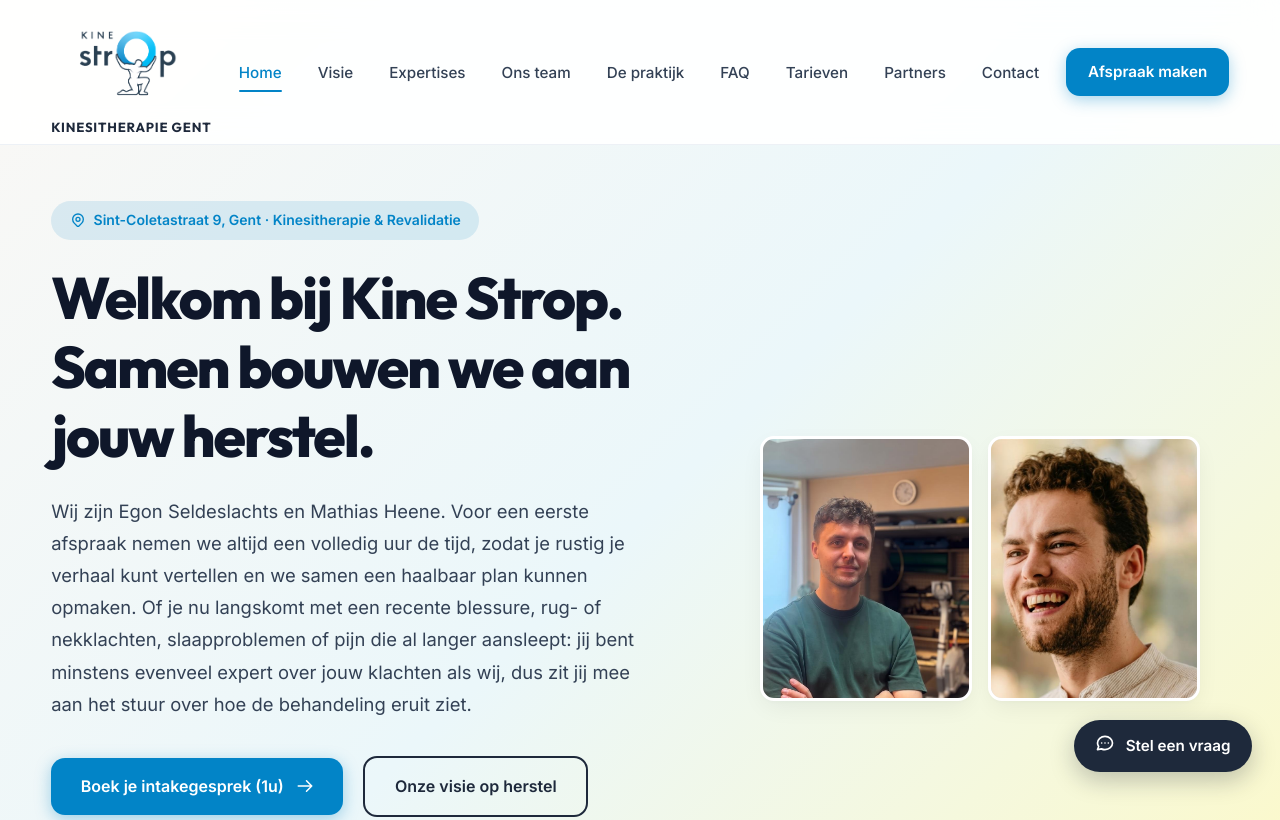
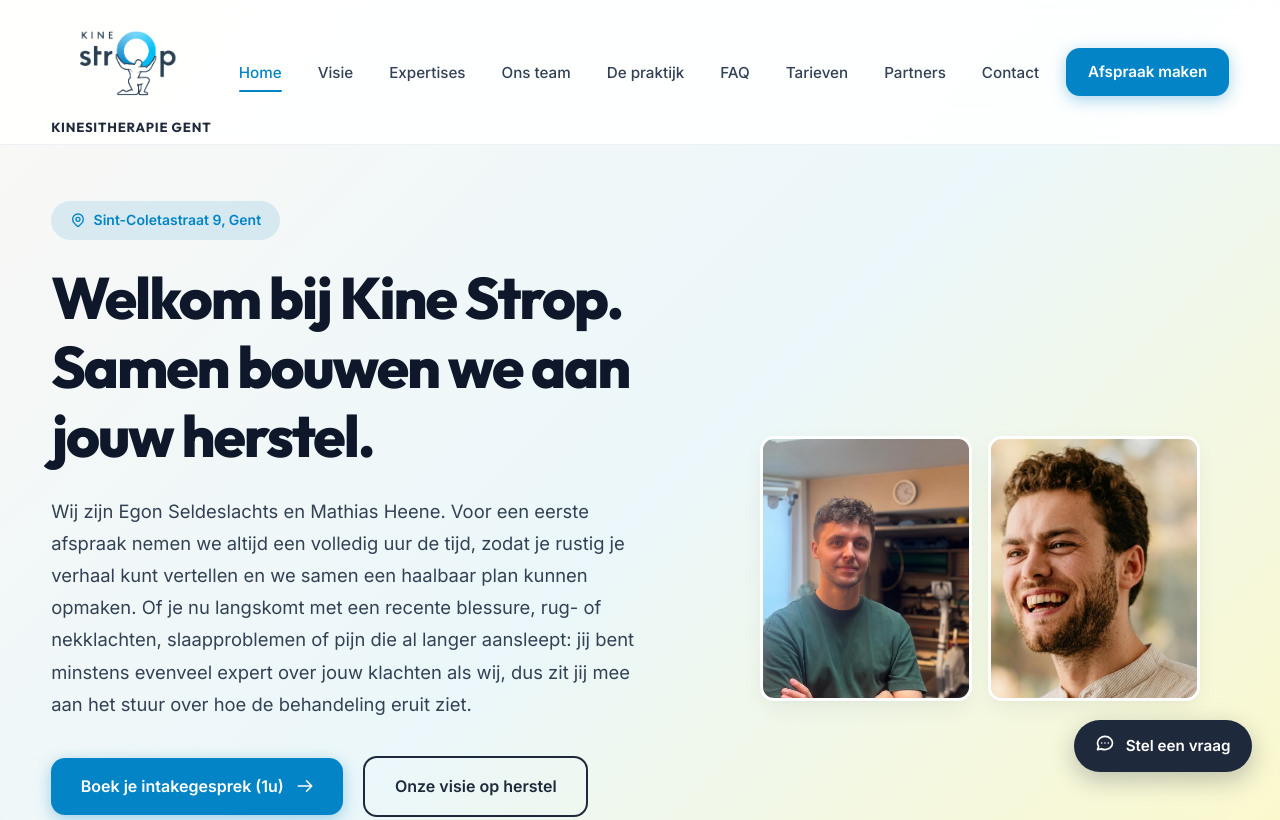
Before and after one commit to EgonSeldeslachts/Kinestrop-website, a website: page index.html in a window 1280 px wide. Shown: the top 820 px of the page. Drawn offline with Linux system fonts and the light colour scheme; files whose address does not match are found by name.

Commit message:
Simplify hero location badge to Sint-Coletastraat 9, Gent

```diff
--- a/index.html
+++ b/index.html
@@ -217,7 +217,7 @@
           <div class="hero-content">
             <a href="https://www.google.com/maps/dir/?api=1&destination=Sint-Coletastraat+9,+9000+Gent" target="_blank" rel="noopener noreferrer" class="hero-badge hero-animate-badge" title="Routebeschrijving via Google Maps">
               <svg width="16" height="16" fill="none" stroke="currentColor" viewBox="0 0 24 24"><path stroke-linecap="round" stroke-linejoin="round" stroke-width="2" d="M17.657 16.657L13.414 20.9a1.998 1.998 0 01-2.827 0l-4.244-4.243a8 8 0 1111.314 0z"/><path stroke-linecap="round" stroke-linejoin="round" stroke-width="2" d="M15 11a3 3 0 11-6 0 3 3 0 016 0z"/></svg>
-              Sint-Coletastraat 9, Gent · Kinesitherapie & Revalidatie
+              Sint-Coletastraat 9, Gent
             </a>
             <h1 class="hero-title hero-animate-title">
               Welkom bij Kine Strop. Samen bouwen we aan jouw herstel.
```
